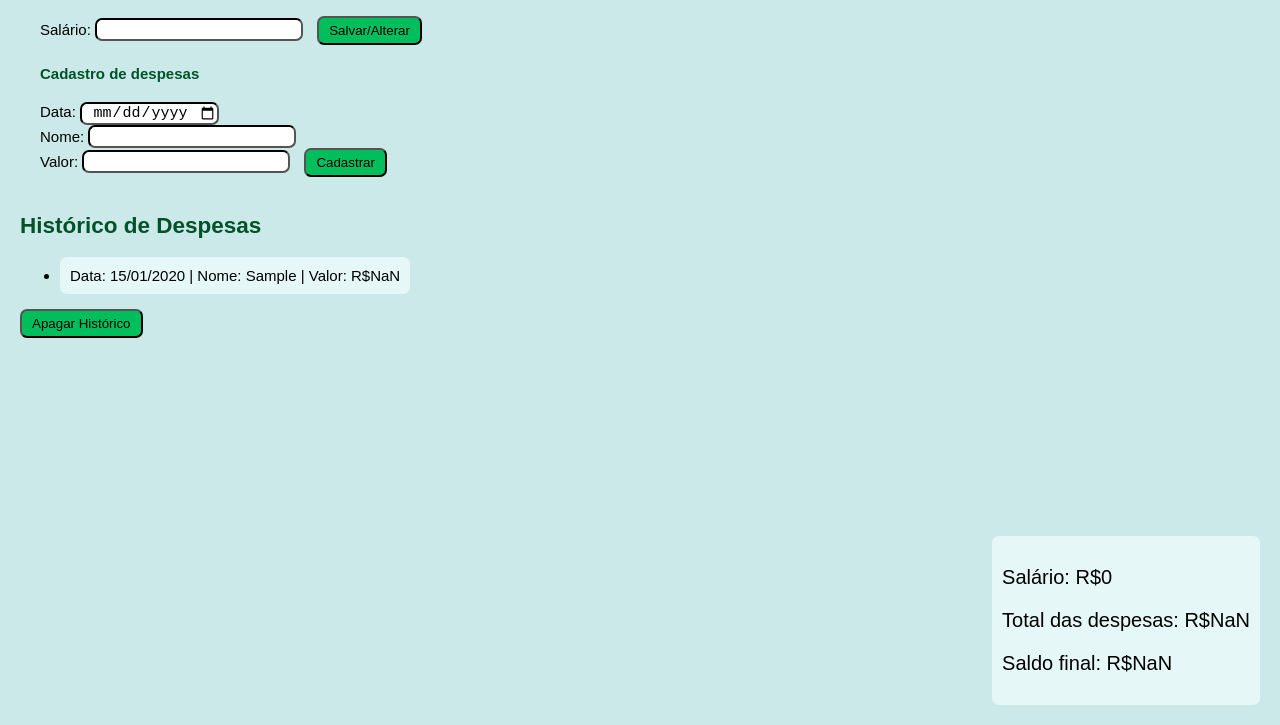
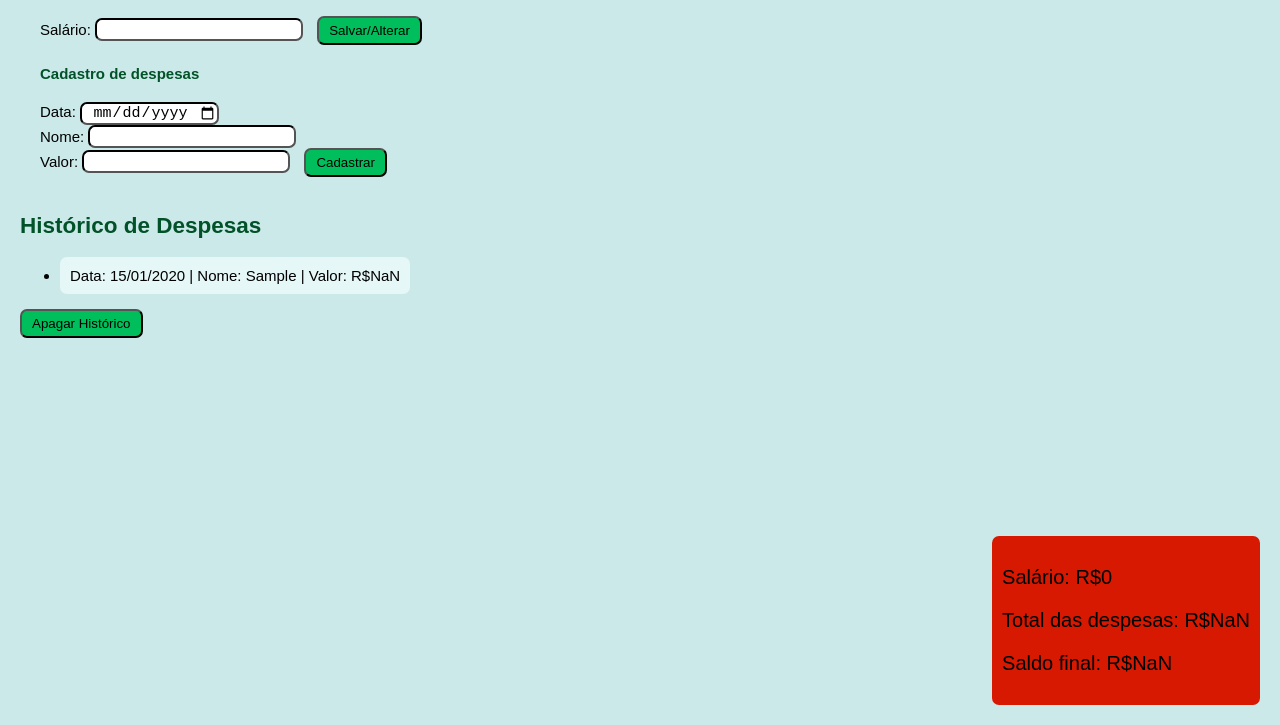
Before and after one commit to luzAnaa/TrabalhoFinancas, a plain HTML site: page index.html in a window 1280 px wide. Both pictures are taken after typing "2020-01-15", "Sample", "Sample" into the empty fields and a click on the button "Cadastrar". Shown: the part 75-800 px from the top of the page. Drawn offline with Linux system fonts and the light colour scheme.

Commit message:
pós apresentação

```diff
--- a/css/style.css
+++ b/css/style.css
@@ -48,7 +48,6 @@ li{
     bottom: 20px;
     right: 20px;
     padding: 10px;
-    background-color: #e6f7f7;
     border-radius: 7px;
     width: fit-content;
     font-size: 20px;
--- a/js/script.js
+++ b/js/script.js
@@ -57,7 +57,13 @@ function resumo_financeiro(){
     pTotal.textContent = 'Saldo final: R$' + saldoFinal.toFixed(2)
     resumo.appendChild(pTotal)
 
-
+    if(totalDespesas<=salario){
+        resumo.style.backgroundColor= "#00be5c"
+    }
+    else {
+        resumo.style.backgroundColor= "#d61900"
+        resumo
+    }
 
 }
 
```
